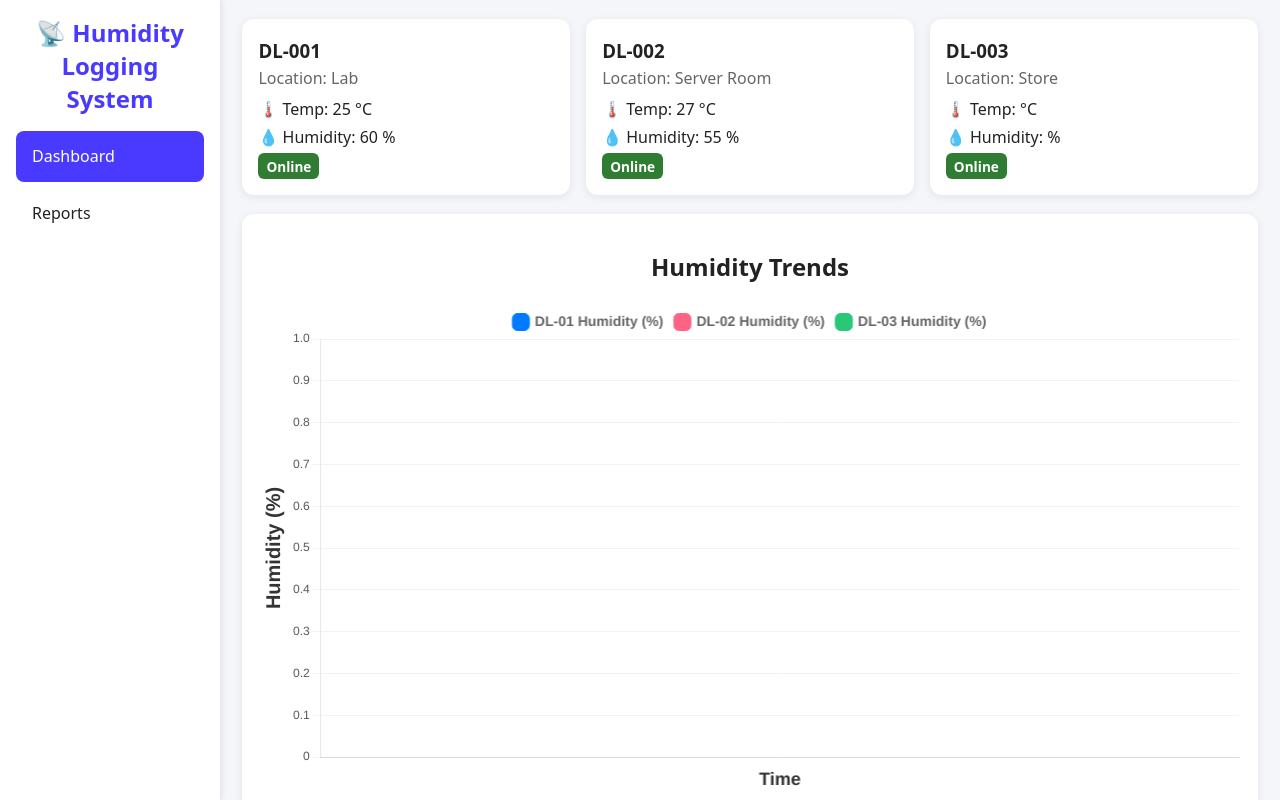
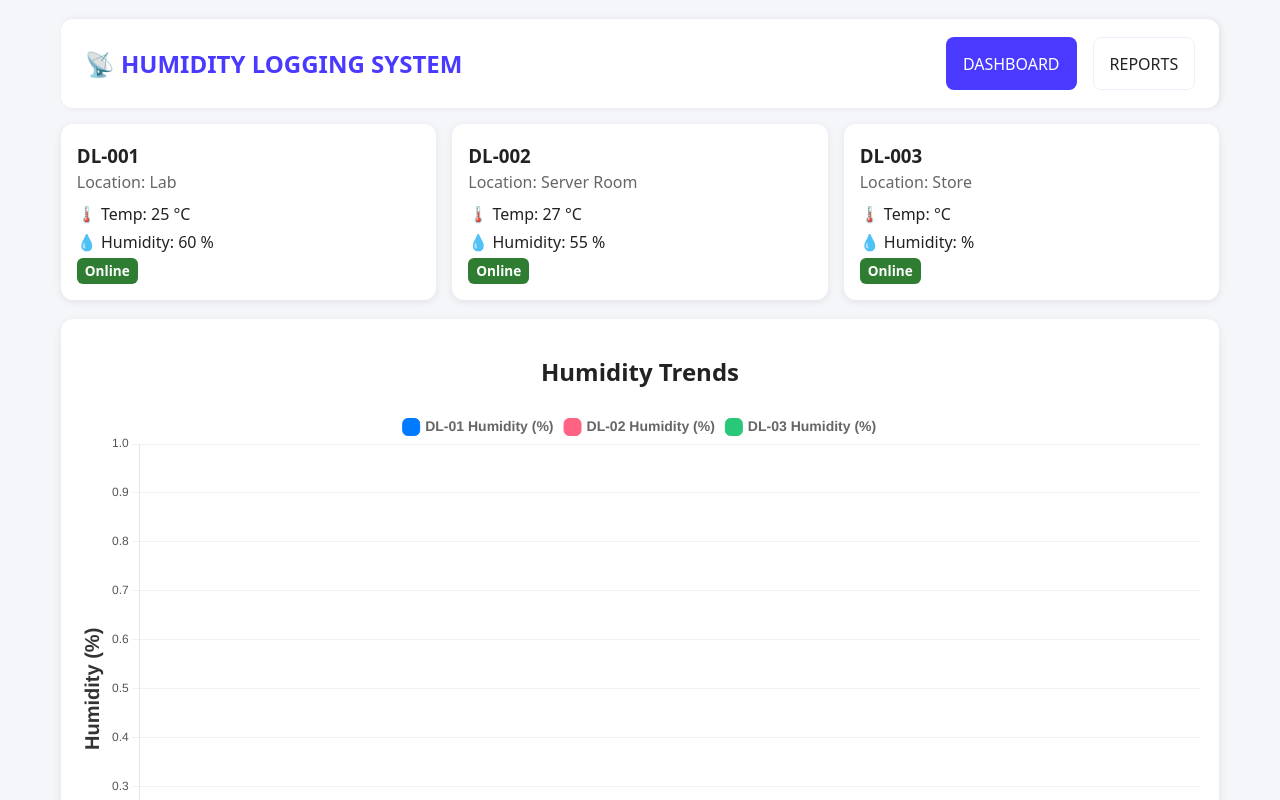
Before and after one commit to SuvraDebPaul/IOT-Humidity-Datalogger, a plain HTML site: page Client/index.html in a window 1280 px wide. Shown: the top 800 px of the page. Drawn offline with nearby package versions, Linux system fonts and the light colour scheme; no server answers.

Commit message:
Finalization

```diff
--- a/Client/css/style.css
+++ b/Client/css/style.css
@@ -8,38 +8,45 @@ body {
   background: #f5f6fa;
   display: flex;
   color: #222;
+  max-width: 94vw;
+  margin: 0 auto;
 }
 .hidden {
   display: none;
 }
-
-.sidebar {
-  width: 220px;
+#nav{
+  margin-right: 1rem;
+}
+.topbar {
   background: #fff;
   box-shadow: 2px 0 6px rgba(0, 0, 0, 0.08);
-  height: 100vh;
-  padding: 1rem;
-  position: sticky;
-  top: 0;
+  padding: .5rem;
+  border-radius: 12px;
 }
-.sidebar h2 {
-  margin: 0 0 1rem;
+.topbar h2 {
+  margin-left: 1rem;
   text-align: center;
   color: #4a3aff;
+  text-transform: uppercase;
 }
-.sidebar ul {
+.topbar ul {
   list-style: none;
   padding: 0;
   margin: 0;
+  display: flex;
+  gap: 1rem;
 }
-.sidebar ul li {
+.topbar ul li {
   padding: 0.9rem 1rem;
   margin: 0.35rem 0;
   border-radius: 8px;
   cursor: pointer;
+  transition: all 0.2s ease-in-out ;
+  text-transform: uppercase;
+  border: 1px solid #4a3aff16;
 }
-.sidebar ul li.active,
-.sidebar ul li:hover {
+.topbar ul li.active,
+.topbar ul li:hover {
   background: #4a3aff;
   color: #fff;
 }
@@ -116,7 +123,7 @@ body {
   margin-bottom: 20px;
 }
 #view-reports {
-  max-width: 83%;
+  max-width: 94vw;
   margin: 0 auto;
 }
 .filter-grid {
--- a/Client/index.html
+++ b/Client/index.html
@@ -9,22 +9,27 @@
   </head>
   <body>
     <!-- Sidebar -->
-    <aside class="sidebar">
+    <!-- <aside class="sidebar">
       <h2>📡 Humidity Logging System</h2>
+      <ul id="nav">
+        <li id="dashboardPage" class="active">Dashboard</li>
+        <li id="reportPage">Reports</li>
+       <li data-view="settings">Settings</li>
+        <li data-view="logout">Logout</li>
+      </ul>
+    </aside> -->
+
+    <!-- Main -->
+    <main class="main">
+      <header class="topbar">
+       <h2>📡 Humidity Logging System</h2>
       <ul id="nav">
         <li id="dashboardPage" class="active">Dashboard</li>
         <li id="reportPage">Reports</li>
         <!-- <li data-view="settings">Settings</li>
         <li data-view="logout">Logout</li> -->
       </ul>
-    </aside>
-
-    <!-- Main -->
-    <main class="main">
-      <!-- <header class="topbar">
-        <h1 id="pageTitle">Dashboard</h1>
-        <div class="user">👤 Admin</div>
-      </header> -->
+      </header>
 
       <!-- DASHBOARD -->
       <section id="view-dashboard">
```
Also changed, not shown: Client/pages/reports.html (+5 -8 lines).
